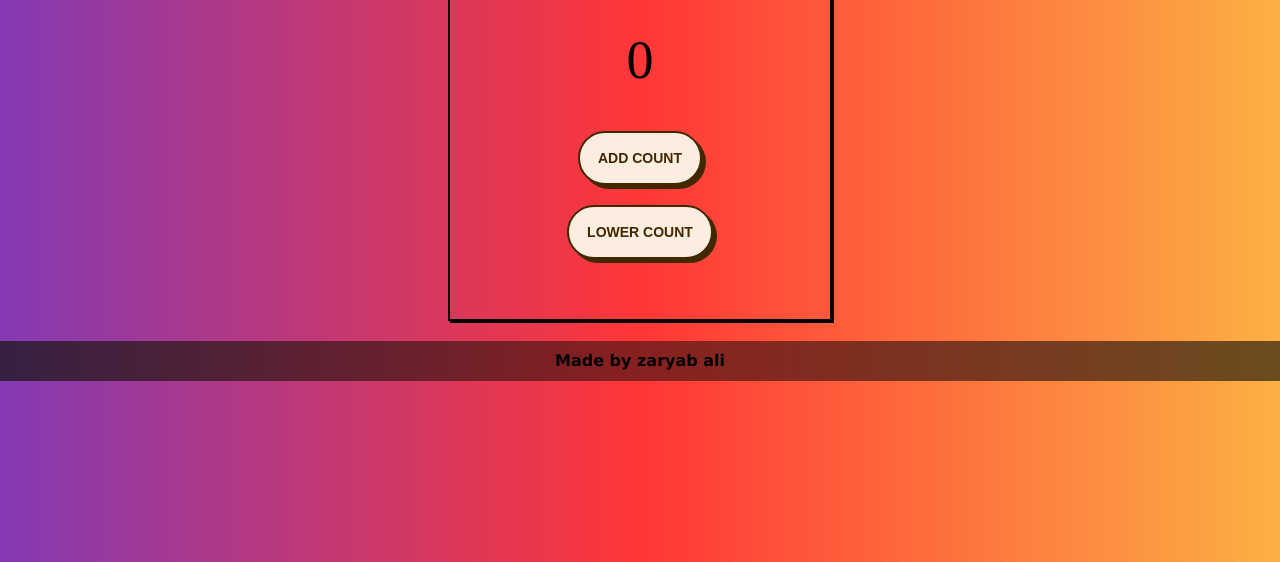
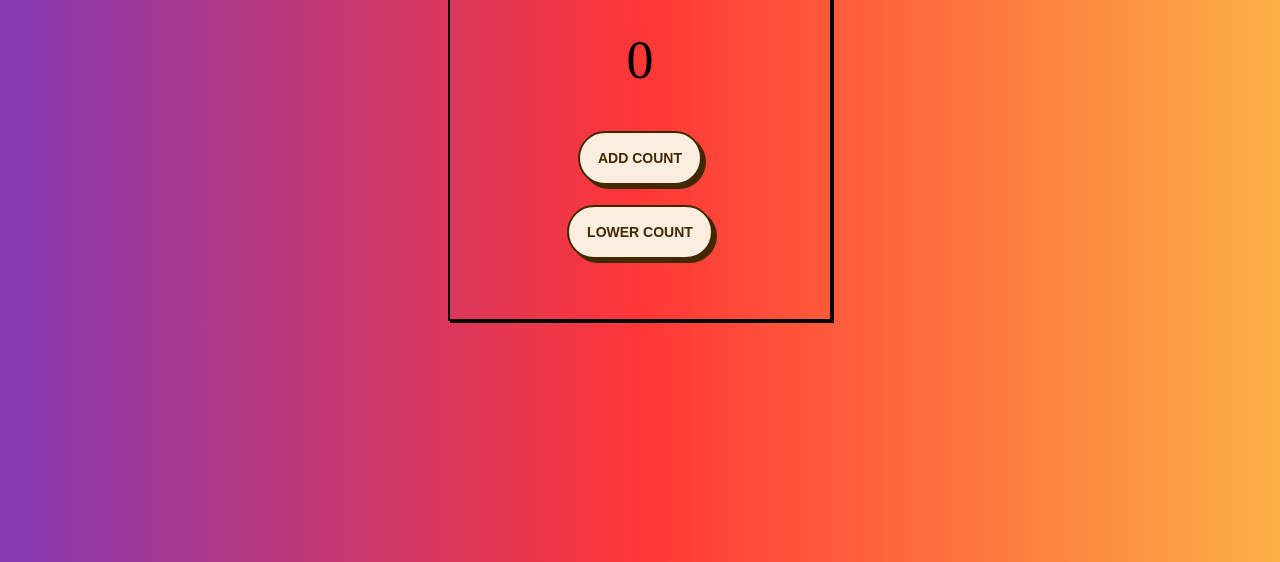
Before and after one commit to ZaryabAli-09/simplecounterapp.github.io, a plain HTML site: page index.html in a window 1280 px wide. Shown: the part 238-800 px from the top of the page. Drawn offline with Linux system fonts and the light colour scheme.

Commit message:
Update index.html

```diff
--- a/index.html
+++ b/index.html
@@ -18,7 +18,7 @@
         <button class="add-count btn" role="button">ADD COUNT</button>
       </div>
     </div>
-    <footer>Made by zaryab ali</footer>
+<!--     <footer>Made by zaryab ali</footer> -->
     <script src="script.js"></script>
   </body>
 </html>
```
